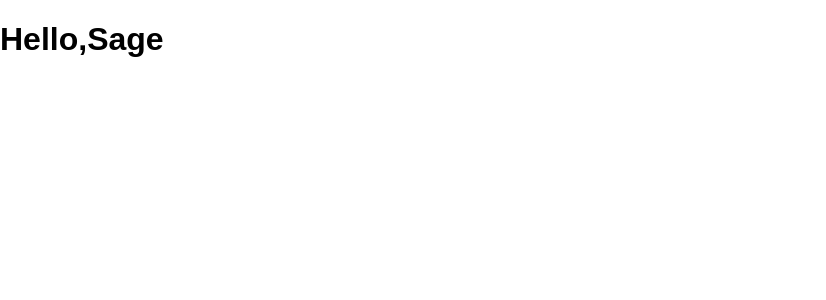
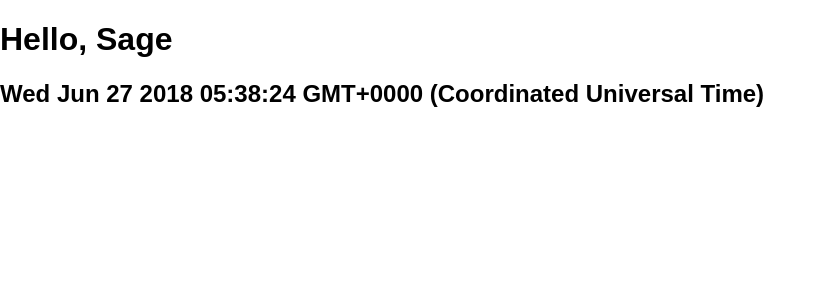
Before and after one commit to SageSanyue/reactTest1.0, a React (Create React App) app: page / in a window 1280 px wide. Shown: the top 300 px of the page, without its empty margins (0-826 px from the left). Built offline with nearby package versions, Linux system fonts and the light colour scheme.

Commit message:
state的用法

```diff
--- a/src/Welcome.js
+++ b/src/Welcome.js
@@ -1,9 +1,21 @@
 import React from 'react';// 为什么要 import React
 class Welcome extends React.Component {
+    constructor(props){
+        super(props)
+        this.state = {
+            date: new Date()
+        }
+    }
     render() {
       //return <h1>Hello, Component</h1>;
-      return <h1>Hello,{this.props.name}</h1>;
+      //return <h1>Hello,{this.props.name}</h1>;
+      return(
+       <div>
+        <h1>Hello, {this.props.name}</h1>
+        <h2>{this.state.date.toString()}</h2>
+      </div>
+      )
     }
-  }
+}
 
 export default Welcome // 为什么要 export，为什么要加 default
```
